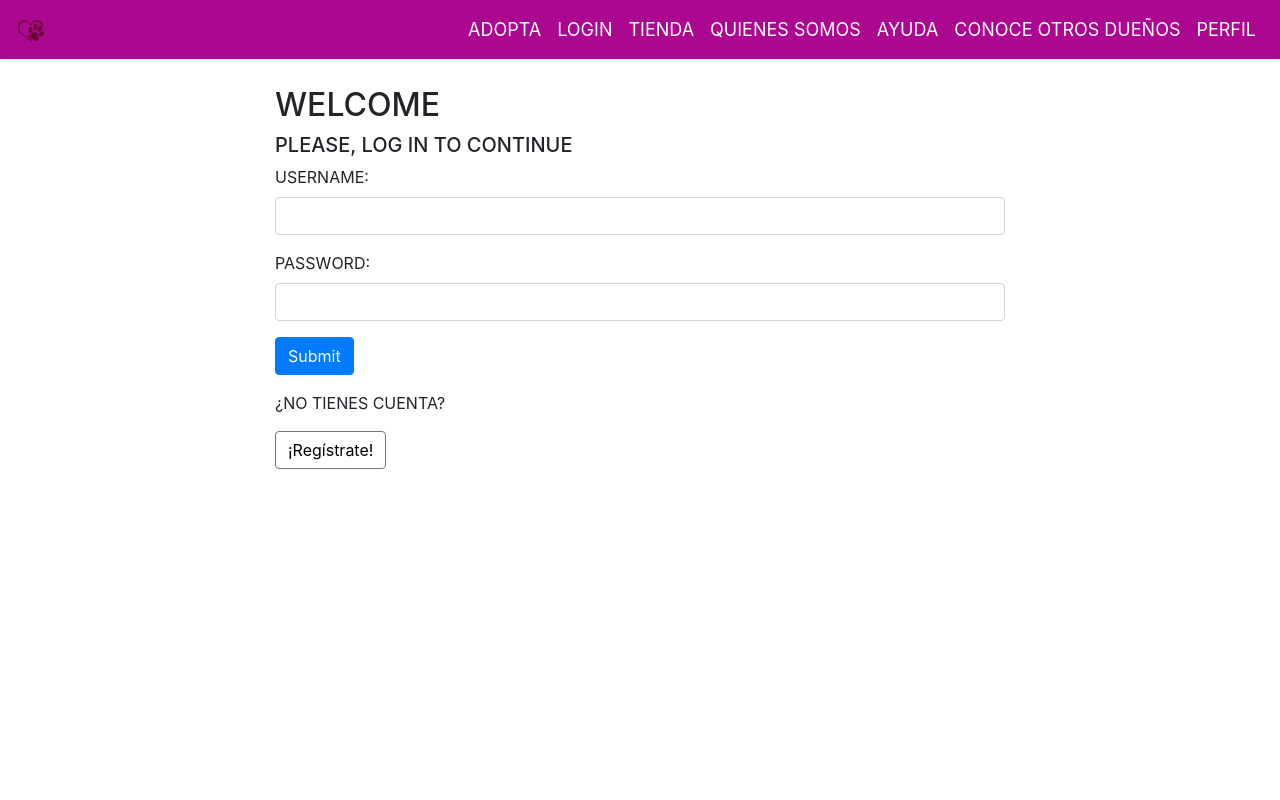
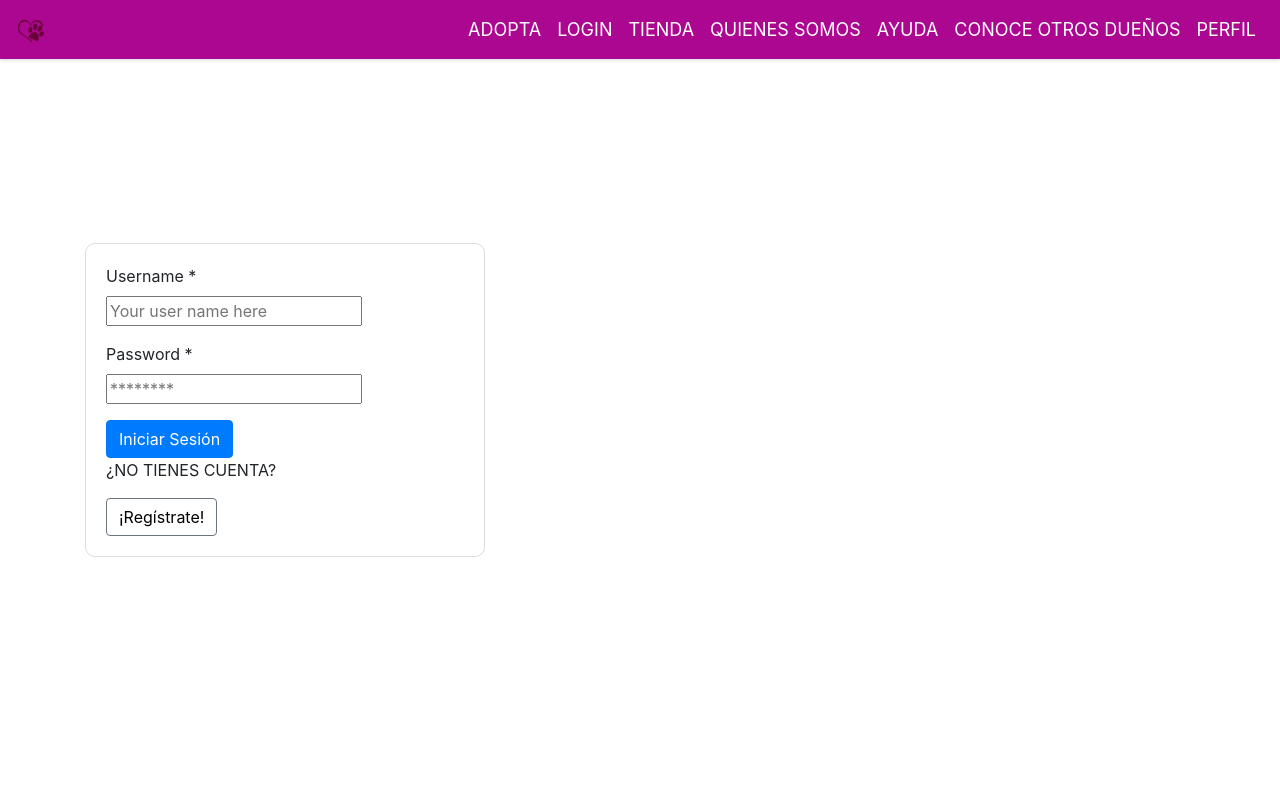
Before and after one commit to ignamart03/BeloveDogs_PHP, a PHP site: page /login.php in a window 1280 px wide. Run offline with PHP 8.4, Linux system fonts and the light colour scheme.

Commit message:
login terminado

```diff
--- a/login.php
+++ b/login.php
@@ -1,6 +1,7 @@
 <?php
 session_start();
 require_once 'connect.php';
+
 function test_input($data)
 {
     $data = trim($data);
@@ -34,14 +35,17 @@ if ($_SERVER["REQUEST_METHOD"] == "POST") {
             header("Location: perfil.php");
             exit;
         } else {
-            echo "Contraseña incorrecta.";
+            $errorMessage = "Contraseña incorrecta.";
         }
     } else {
-        echo "Usuario no encontrado.";
+        $errorMessage = "Usuario no encontrado.";
     }
 }
+
 ?>
 
+<!DOCTYPE html>
+<html lang="en">
 
 <head>
     <meta charset="UTF-8">
@@ -55,7 +59,7 @@ if ($_SERVER["REQUEST_METHOD"] == "POST") {
     <link rel="stylesheet" href="styles/base.css">
 </head>
 
-<body>
+<body class="login-body" >
     <nav class="navbar navbar-expand-lg fixed-top">
         <a class="navbar-brand" href="home.php">
             <img src="favicon.ico" alt="Home" width="30" height="30">
@@ -93,29 +97,45 @@ if ($_SERVER["REQUEST_METHOD"] == "POST") {
         </div>
     </nav>
 
-    <div class="container margin-top">
-        <div class="row justify-content-center">
-            <div class="col-sm-8">
-                <h2 class="mt-5 text-uppercase">Welcome</h2>
-                <h5 class="text-uppercase">Please, log in to continue</h5>
-                <form action="perfil.php" method="post">
-                    <div class="form-group">
-                        <label for="usuario" class="text-uppercase">Username:</label>
-                        <input type="text" id="usuario" name="username" value="" class="form-control">
-                    </div>
-                    <div class="form-group">
-                        <label for="pwd" class="text-uppercase">Password:</label>
-                        <input type="password" id="pwd" name="password" value="" class="form-control">
-                    </div>
-                    <button type="submit" class="btn btn-primary">Submit</button>
-                </form>
+    <div class="container">
+        <div class="login-box">
+            <form method="post" action="<?php echo htmlspecialchars($_SERVER["PHP_SELF"]); ?>">
+                <div class="form-group">
+                    <label for="uname">Username *</label>
+                    <span class="error">
+                        <?php echo isset($usernameErr) ? $usernameErr : ""; ?>
+                    </span><br>
+                    <input type="text" id="uname" name="username" placeholder="Your user name here"
+                        value="<?php echo isset($username) ? $username : ""; ?>">
+                </div>
+                <div class="form-group">
+                    <label for="pwd">Password *</label>
+                    <span class="error">
+                        <?php echo isset($passwordErr) ? $passwordErr : ""; ?>
+                    </span><br>
+                    <input type="password" name="password" id="password" placeholder="********" required />
+                </div>
                 <div class="mt-3">
+                    <button type="submit" class="btn btn-primary">Iniciar Sesión</button>
                     <p class="text-uppercase">¿No tienes cuenta?</p>
                     <a href="register.php" class="btn btn-secondary">¡Regístrate!</a>
                 </div>
-            </div>
+                <?php
+                if (isset($errorMessage)) {
+                    echo '<div class="mt-3 alert alert-danger">' . $errorMessage . '</div>';
+                }
+                ?>
+            </form>
+            <?php
+            if (isset($errorMessage)) {
+                echo '<div class="mt-3 alert alert-danger">' . $errorMessage . '</div>';
+            }
+            ?>
         </div>
     </div>
+
+    <!-- Bootstrap JS -->
+    <script src="https://stackpath.bootstrapcdn.com/bootstrap/4.5.2/js/bootstrap.min.js"></script>
 </body>
 
 </html>
--- a/styles/base.css
+++ b/styles/base.css
@@ -72,6 +72,20 @@
     margin-top: 3%;
 }
 
+.login-body {
+    display: flex;
+    justify-content: center;
+    align-items: center;
+    min-height: 100vh;
+}
+
+.login-box {
+    max-width: 400px;
+    padding: 20px;
+    border: 1px solid #ddd;
+    border-radius: 10px;
+}
+
 .fontWhite {
     color: white;
 }
```
